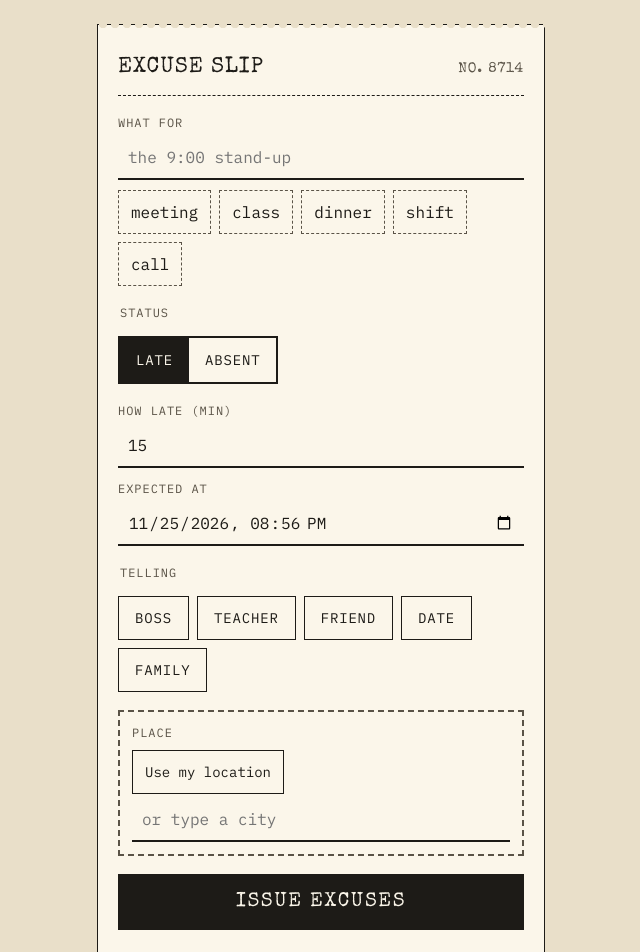
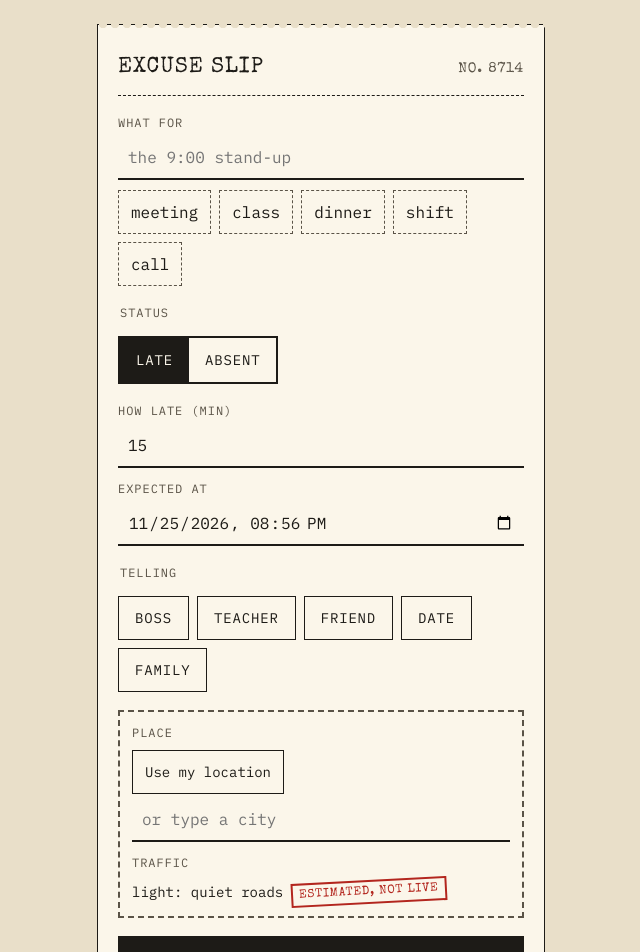
Before and after one commit to lost4onin/excuse-generator, a Next.js app: page / in a window 1280 px wide. Shown: the top 952 px of the page, without its empty margins (319-959 px from the left). Built offline with nearby package versions, Linux system fonts and the light colour scheme.

Commit message:
feat(traffic): stamp the estimate in the context box so nobody mistakes it for news

```diff
--- a/components/ExcuseApp.tsx
+++ b/components/ExcuseApp.tsx
@@ -1,11 +1,13 @@
 "use client";
 
 import { useState } from "react";
-import { toLocalTimeValue, type FormInput } from "@/lib/form";
+import { parseLocalTime, toLocalTimeValue, type FormInput } from "@/lib/form";
+import { estimateTraffic } from "@/lib/traffic";
 import type { PlaceState } from "@/lib/place";
 import { ContextBox } from "./ContextBox";
 import { ExcuseForm, type FormDraft } from "./ExcuseForm";
 import { PlaceRow, type Locate } from "./PlaceRow";
+import { TrafficRow } from "./TrafficRow";
 import styles from "./ExcuseApp.module.css";
 
 interface Props {
@@ -24,6 +26,8 @@ export function ExcuseApp({ clock, random, locate }: Props) {
     audience: "",
   }));
   const [place, setPlace] = useState<PlaceState>({ kind: "idle" });
+  const slot = parseLocalTime(draft.localTime);
+  const traffic = slot ? estimateTraffic(slot) : null;
   const [submitted, setSubmitted] = useState<FormInput | null>(null);
 
   return (
@@ -36,6 +40,7 @@ export function ExcuseApp({ clock, random, locate }: Props) {
         context={
           <ContextBox>
             <PlaceRow place={place} onChange={setPlace} locate={locate} />
+            <TrafficRow traffic={traffic} />
           </ContextBox>
         }
       />
--- /dev/null
+++ b/components/Flag.tsx
@@ -0,0 +1,16 @@
+import type { DataQuality } from "@/lib/domain";
+
+const TEXT: Record<Exclude<DataQuality, "live">, string> = {
+  estimated: "Estimated, not live",
+  demo: "Demo data",
+};
+
+/** Red outline stamp next to the thing it describes. Text, never an image. */
+export function Flag({ quality }: { quality: DataQuality }) {
+  if (quality === "live") return null;
+  return <span className="flag thump">{TEXT[quality]}</span>;
+}
+
+export function OfflineFlag() {
+  return <span className="flag thump">Offline mode</span>;
+}
--- /dev/null
+++ b/components/TrafficRow.tsx
@@ -0,0 +1,23 @@
+import type { TrafficEstimate } from "@/lib/domain";
+import { Flag } from "./Flag";
+import styles from "./ContextBox.module.css";
+
+export function TrafficRow({ traffic }: { traffic: TrafficEstimate | null }) {
+  return (
+    <div className={styles.row}>
+      <span className="label">Traffic</span>
+      <div className={styles.value}>
+        {traffic ? (
+          <>
+            <span>
+              {traffic.level}: {traffic.reason}
+            </span>
+            <Flag quality={traffic.quality} />
+          </>
+        ) : (
+          <span>Set a time to estimate it.</span>
+        )}
+      </div>
+    </div>
+  );
+}
```
